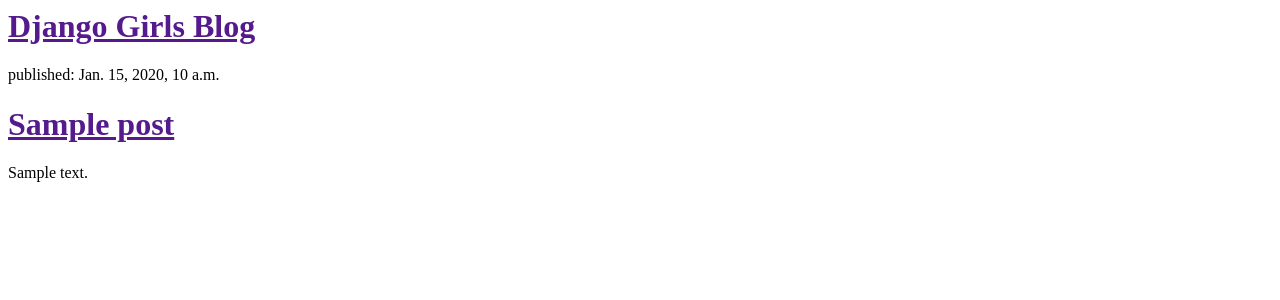
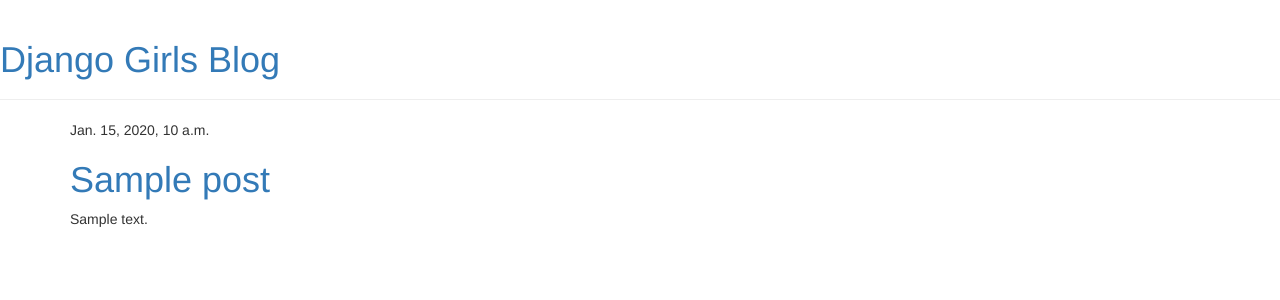
Before and after one commit to geolgau/my-first-blog, a Django app: template blog/templates/blog/post_list.html in a window 1280 px wide. Shown: the top 300 px of the page. Run offline with Django 3.2, Linux system fonts and the light colour scheme; the template is opened without the code that fills it: values that come from a table or form of the project are taken from there, others are empty; tables that the repository leaves empty hold one stand-in row (values such as "Sample post"); some libraries are stand-ins or nearby versions.

Commit message:
Adding new views/templates

```diff
--- /dev/null
+++ b/blog/templates/blog/base.html
@@ -0,0 +1,23 @@
+{% load staticfiles %}
+<html>
+    <head>
+        <title>Django Girls blog</title>
+        <link rel="stylesheet" href="//maxcdn.bootstrapcdn.com/bootstrap/3.2.0/css/bootstrap.min.css">
+        <link rel="stylesheet" href="//maxcdn.bootstrapcdn.com/bootstrap/3.2.0/css/bootstrap-theme.min.css">
+        <link href='//fonts.googleapis.com/css?family=Lobster&subset=latin,latin-ext' rel='stylesheet' type='text/css'>
+        <link rel="stylesheet" href="{% static 'css/blog' %}">
+    </head>
+    <body>
+    <div class="page-header">
+        <h1><a href="/">Django Girls Blog</a></h1>
+    </div>
+    <div class="content container">
+        <div class="row">
+            <div class="col-md-8">
+            {% block content %}
+            {% endblock %}
+            </div>
+        </div>
+    </div>
+</body>
+</html>
--- a/blog/templates/blog/post_list.html
+++ b/blog/templates/blog/post_list.html
@@ -1,18 +1,12 @@
-<html>
-    <head>
-        <title>Django Girls blog</title>
-    </head>
-    <body>
-        <div>
-            <h1><a href="">Django Girls Blog</a></h1>
-        </div>
-
-{% for post in posts %}
-        <div>
-        <p>published: {{ post.published_date }}</p>
-        <h1><a href="">{{ post.title }}</a></h1>
-        <p>{{ post.text|linebreaksbr }}</p>
+{% extends 'blog/base.html' %}
+{% block content %}
+    {% for post in posts %}
+        <div class="post">
+            <div class="date">
+                {{ post.published_date }}
+            </div>
+            <h1><a href="{% url 'post_detail' pk=post.pk %}">{{ post.title }}</a></h1>
+            <p>{{ post.text|linebreaksbr }}</p>
         </div>
     {% endfor %}
-    </body>
-</html>
+{% endblock %}
--- a/blog/urls.py
+++ b/blog/urls.py
@@ -3,4 +3,5 @@
 
 urlpatterns = [
     url(r'^$', views.post_list, name='post_list'),
+    url(r'^post/(?P<pk>\d+)/$', views.post_detail, name='post_detail'),
 ]
--- a/blog/views.py
+++ b/blog/views.py
@@ -1,4 +1,4 @@
-from django.shortcuts import render
+from django.shortcuts import render, get_object_or_404
 from .models import Post
 from django.utils import timezone
 # Create your views here.
@@ -7,3 +7,7 @@
 def post_list(request):
     posts = Post.objects.filter(published_date__lte=timezone.now()).order_by('published_date')
     return render(request, 'blog/post_list.html', {'posts': posts})
+
+def post_detail(request, pk):
+    post = get_object_or_404(Post, pk=pk)
+    return render(request, 'blog/post_detail.html', {'post': post})
```
Also changed, not shown: blog/templates/blog/post_detail.html (added, +13 -0 lines), mysite/settings.py (+11 -0 lines), 1 other file.
